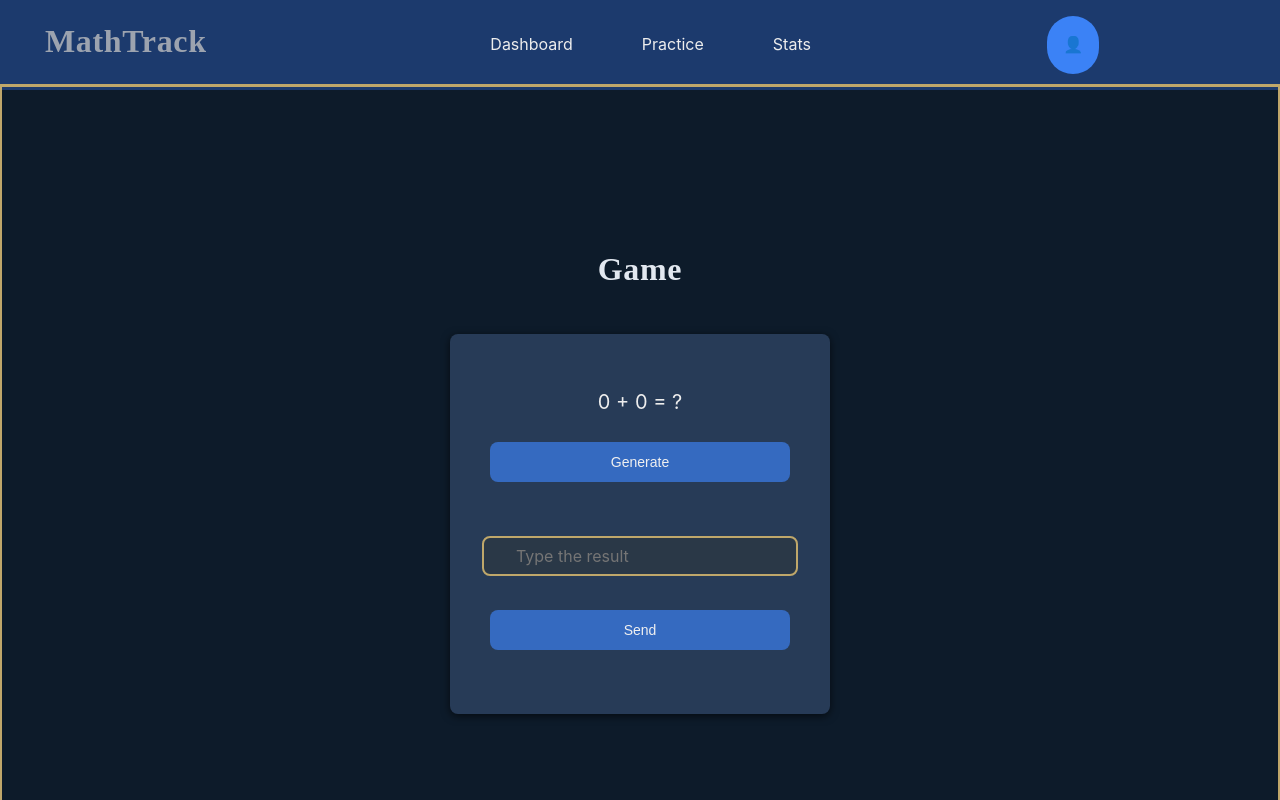
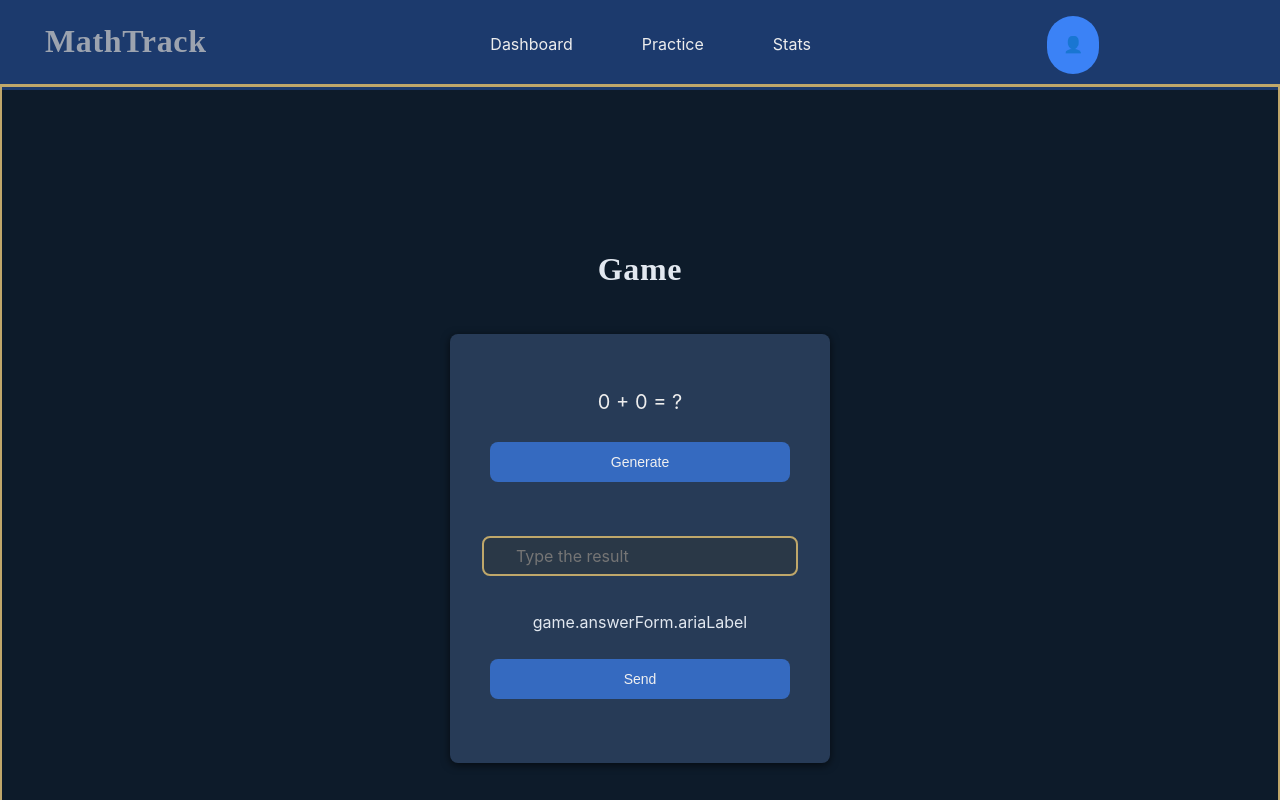
Before and after one commit to LuisDev912/EduMath-Track, a React (Vite) app in the folder frontend/: page /game in a window 1280 px wide. Shown: the top 800 px of the page. Built offline with nearby package versions, Linux system fonts and the light colour scheme.

Commit message:
feat(frontend): import i18n and add an example

```diff
--- a/frontend/src/game/components/AnswerForm.tsx
+++ b/frontend/src/game/components/AnswerForm.tsx
@@ -1,6 +1,8 @@
 import { useRef } from "react";
+import { useTranslation } from "react-i18next";
 
 function AnswerForm({ onValidate }: { onValidate: (answer: number) => void }) {
+    const { t } = useTranslation();
     const answerRef = useRef<HTMLInputElement | null>(null);
 
     const handleSubmit = (e: React.FormEvent<HTMLFormElement>) => {
@@ -17,7 +19,7 @@ function AnswerForm({ onValidate }: { onValidate: (answer: number) => void }) {
         <form
             id="answer-form"
             onSubmit={handleSubmit}
-            aria-label="Answer submission form"
+            aria-label={t("game.answerForm.ariaLabel")}
         >
             <label
                 htmlFor="answer-input"
@@ -39,7 +41,7 @@ function AnswerForm({ onValidate }: { onValidate: (answer: number) => void }) {
             <p id="answer-help" className="sr-only">
                 Enter the sum of both numbers and submit your answer.
             </p>
-
+            {t("game.answerForm.ariaLabel")}
             <button
                 id="answer-submit"
                 type="submit"
--- a/frontend/src/main.tsx
+++ b/frontend/src/main.tsx
@@ -3,6 +3,7 @@ import { createRoot } from 'react-dom/client';
 import './styles/index.css';
 import './styles/variables.css';
 import './styles/utilities.css';
+import i18n from './locales/i18n.ts';
 import App from './app/App.tsx';
 
 createRoot(document.getElementById('root')!).render(
```
